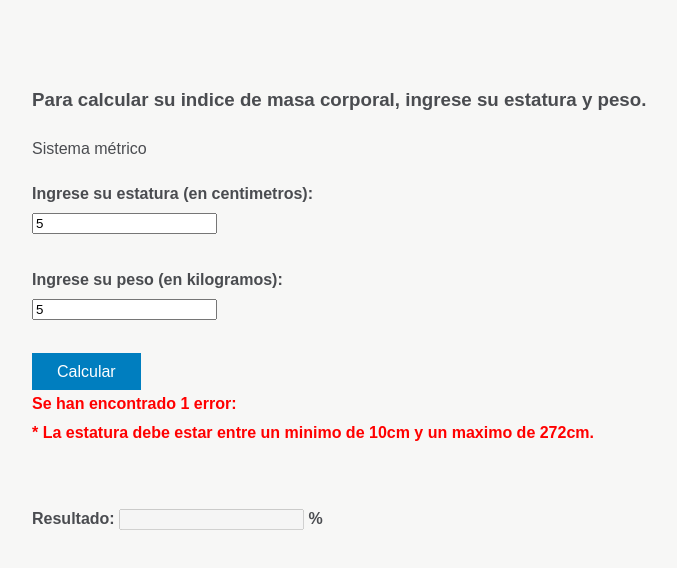
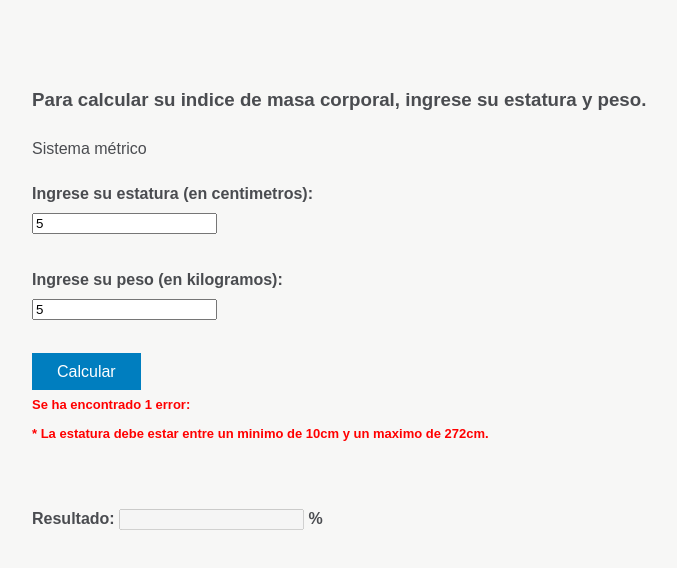
Before and after one commit to ezesil/IMC, a plain HTML site: page index.html in a window 1280 px wide. Both pictures are taken after typing "5", "5" into the empty fields and a click on the button "Calcular". Shown: the whole page, without its empty margins (0-677 px from the left). Drawn offline with Linux system fonts and the light colour scheme.

Commit message:
Fixed typos in error messages. Fixed error showing management.

```diff
--- a/index.js
+++ b/index.js
@@ -21,7 +21,7 @@ function Calcular()
         console.log(Error);
         var msg = document.getElementById("mensaje");
         msg.innerText = Error.message;
-        msg.style.display = "block";
+        msg.style.display = "contents";
     }
 }
 
@@ -118,7 +118,7 @@ function CheckInputs(estatura, peso)
     if(counter > 0)
     {
         if(counter == 1)
-            throw TypeError("Se han encontrado " + counter + " error: \n" + errortext);
+            throw TypeError("Se ha encontrado " + counter + " error: \n" + errortext);
 
         else if(counter > 1)
             throw TypeError("Se han encontrado " + counter + " errores: \n" + errortext);
--- a/styles.css
+++ b/styles.css
@@ -66,5 +66,6 @@ td{
 
 #mensaje{
     color: red;
-    display: "none";
+    display:contents;
+    font-size: small;
 }
```
